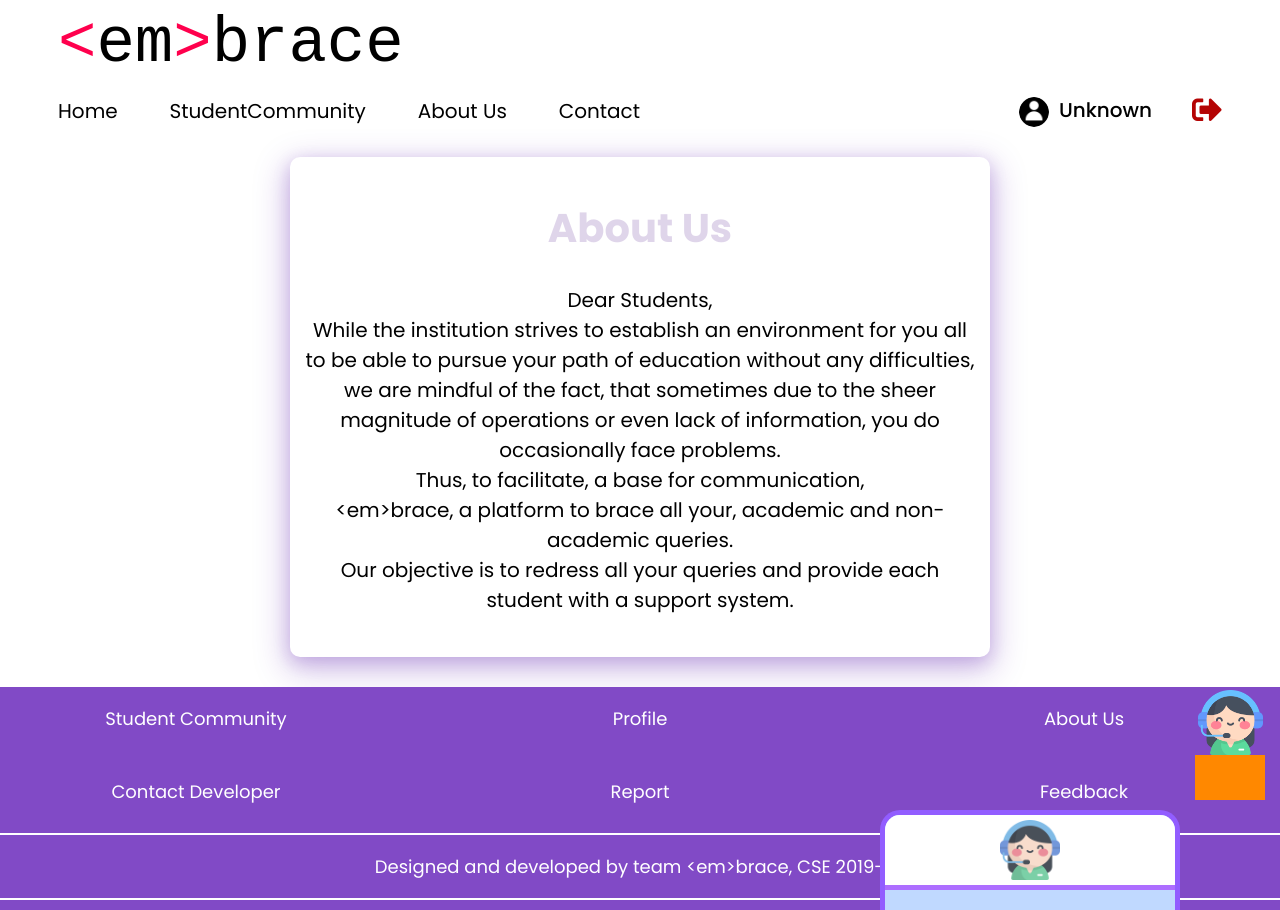
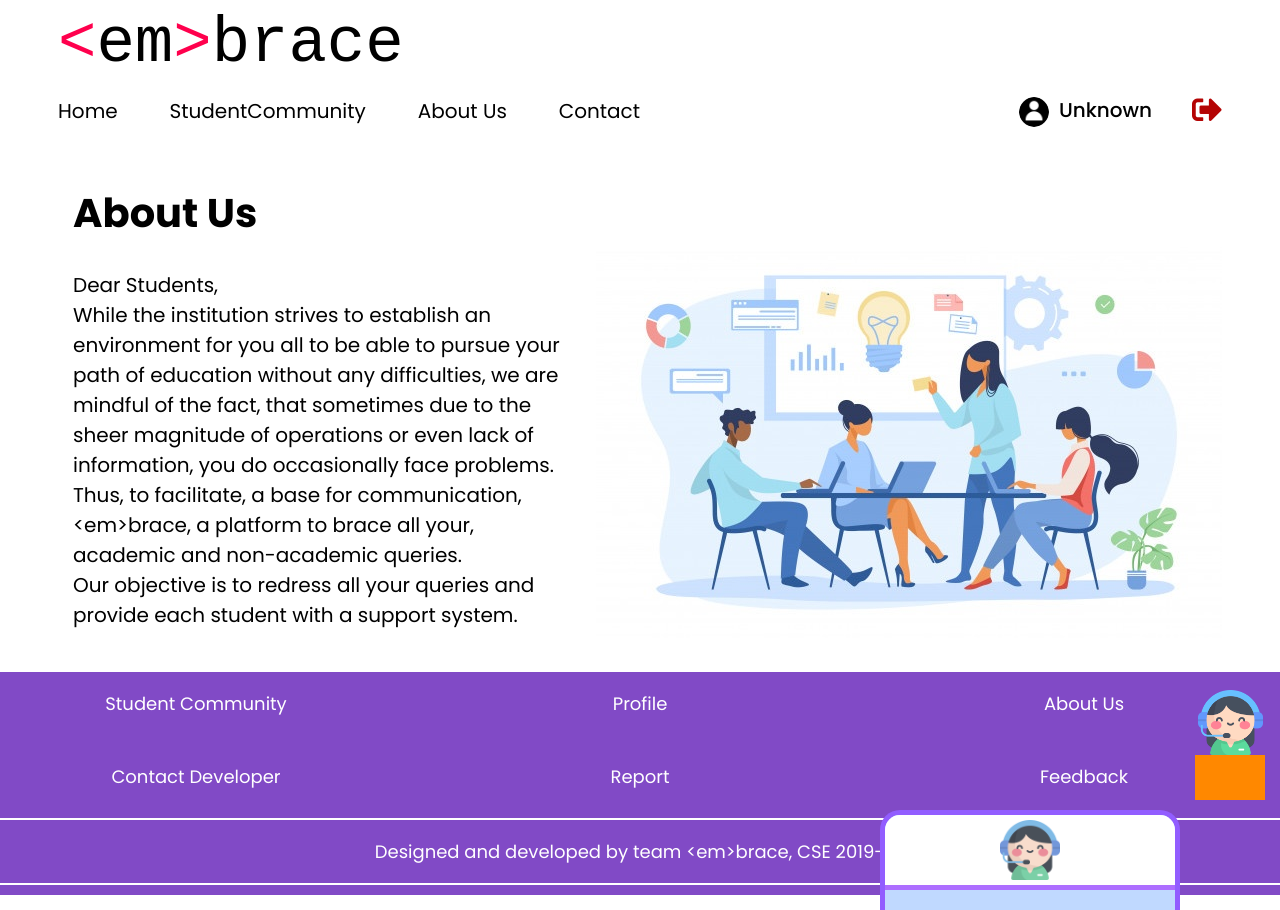
Before and after one commit to Shashank1902/Student-Grievance-System-Design, a React (Create React App) app: page /AboutUs in a window 1280 px wide. Built offline with nearby package versions, Linux system fonts and the light colour scheme.

Commit message:
about us page edited

```diff
--- a/src/Pages/AboutUs/AboutUs.jsx
+++ b/src/Pages/AboutUs/AboutUs.jsx
@@ -28,8 +28,9 @@ class AboutUs extends React.Component {
             </p> */}
 
           </div>
+          <div className="about-img"><img src="./assets/aboutus.jpg"  className="about-in-img" /></div>
+        </div>
 
-        </div>
         <Chatbot />
         <Footbar />
       </div>
--- a/src/Pages/AboutUs/aboutus.css
+++ b/src/Pages/AboutUs/aboutus.css
@@ -1,23 +1,26 @@
 .outside-div{
     display: flex;
-    align-self: center;
+    /* align-self: left; */
+    flex-direction: row;
+    justify-content: space-between;
     border: 2px none;
     border-radius: 10px;
-    box-shadow: 0px 5px 17px rgba(86, 19, 170, 0.2),
-    0px 10px 33px 4px rgba(86, 19, 170, 0.25);
+    /* box-shadow: 0px 5px 17px rgba(86, 19, 170, 0.2),
+    0px 10px 33px 4px rgba(86, 19, 170, 0.25); */
     height: 500px;
-    width: 700px;
-    margin: auto;
+    width: 100%;
+    /* margin: auto; */
     margin-bottom: 30px;
-    margin-top: 30px;
+    margin-top: 10px;
 
 }
 
 .write-up{
     font-family: 'Poppins', sans-serif ;
-    text-align: center;
+    text-align: left;
     padding: 15px;
     font-size: 20px;
+
 
 
 }
@@ -29,8 +32,15 @@
     margin-inline-end: 0px;
 }
 .about-title{
-    color: rgba(94, 47, 151, 0.2);
+    color: black;
 }
 /* #second-para{
     font-weight: bold;
 } */
+
+.about-img{
+align-self: flex-end;
+}
+.about-in-img{
+
+}
```
